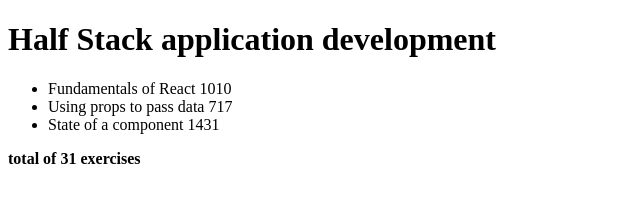
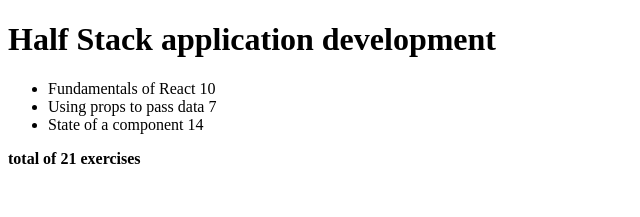
Before and after one commit to DmelladoH/FullStackOpen2022, a React (Create React App) app in the folder part2_comunicating_with_server/: page / in a window 1280 px wide. Shown: the top 217 px of the page, without its empty margins (0-640 px from the left). Built offline with nearby package versions, Linux system fonts and the light colour scheme.

Commit message:
Course information step8

```diff
--- a/part2_comunicating_with_server/src/CourseInfo.js
+++ b/part2_comunicating_with_server/src/CourseInfo.js
@@ -11,28 +11,32 @@
 
     let totalExercises = 0
 
+    const total = notes.reduce((s,p) => {
+        return totalExercises += p.exercises;
+    })
+
     return (
         <div>
             <ul>
                 {notes.map((note) =>
                     <li key = {note.id}>
                         {note.name} {note.exercises}
-                        {totalExercises += note.exercises}
+
                     </li>
                 )}
             </ul>
             <div>
-                <p><strong>total of {totalExercises} exercises </strong></p>
+                <p><strong>total of {total} exercises </strong></p>
             </div>
         </div>
     )
 }
 
-const Course = ({course}) => {
+const Course = ({name, parts}) => {
     return (
         <div>
-            <Header name = {course.name} />
-            <Content notes = {course.parts} />
+            <Header name = {name} />
+            <Content notes = {parts} />
         </div>
     )
 }
@@ -60,7 +64,8 @@
         ]
       }
 
-      return <Course course={course} />
+
+      return <Course name={course.name} parts={course.parts} />
   }
 
   export default CourseInfo
```
Also changed, not shown: 1 other file (tests, documents, lock files or other folders).
